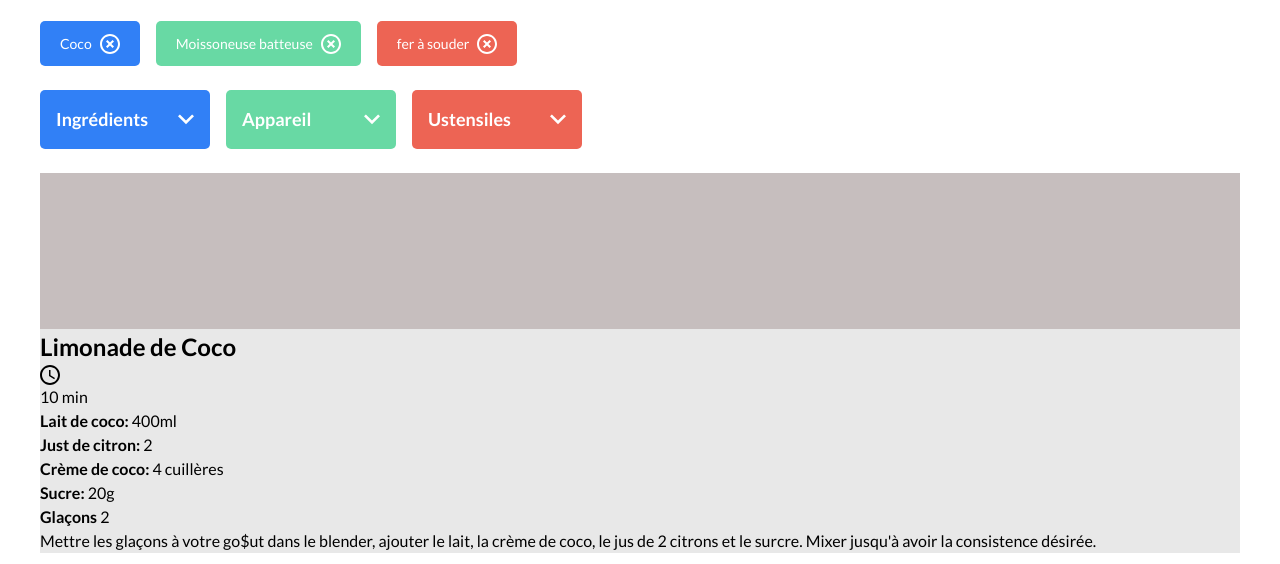
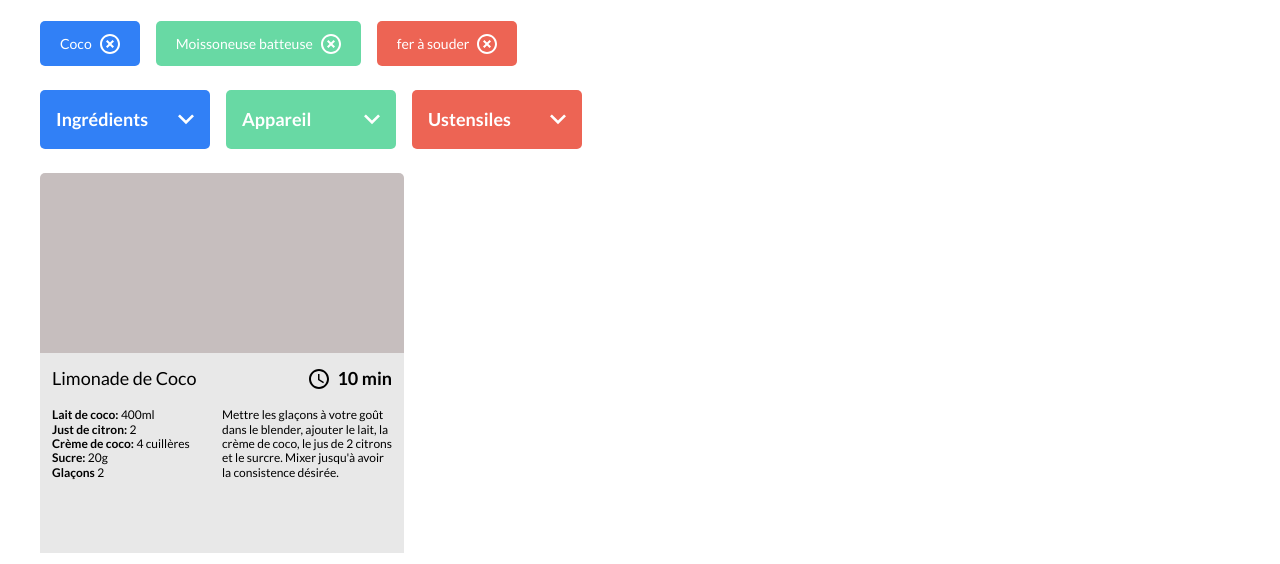
Before and after one commit to Allandrow/CyrilTiger_7_06072021, a website: page index.html in a window 1280 px wide. Shown: the part 236-800 px from the top of the page. Drawn offline with Linux system fonts and the light colour scheme.

Commit message:
integration card result

```diff
--- a/index.html
+++ b/index.html
@@ -99,7 +99,7 @@
                   </li>
                 </ul>
                 <p class="description">
-                  Mettre les glaçons à votre go$ut dans le blender, ajouter le lait, la
+                  Mettre les glaçons à votre goût dans le blender, ajouter le lait, la
                   crème de coco, le jus de 2 citrons et le surcre. Mixer jusqu'à avoir la
                   consistence désirée.
                 </p>
--- a/scss/components/_result-card.scss
+++ b/scss/components/_result-card.scss
@@ -2,6 +2,8 @@
 
 .result-card {
   height: 380px;
+  width: 364px;
+  border-radius: 5px;
   background-color: $color-background-500;
   display: flex;
   align-items: flex-end;
@@ -9,5 +11,44 @@
   &__content {
     background-color: $color-background-300;
     flex: 1;
+    padding: 0.75rem;
+    height: calc(100% - 180px);
+
+    &__head {
+      display: flex;
+      justify-content: space-between;
+      font-size: 1.125rem;
+      margin-bottom: 1rem;
+
+      h2 {
+        font-weight: 400;
+        font-size: 1em;
+      }
+
+      .timer {
+        font-weight: bold;
+        display: flex;
+        align-items: center;
+        gap: 0.5rem;
+      }
+    }
+
+    &__body {
+      font-size: 0.75rem;
+      display: flex;
+
+      ul,
+      p {
+        width: 50%;
+      }
+
+      li {
+        line-height: 1.2;
+      }
+
+      p {
+        line-height: 1.2;
+      }
+    }
   }
 }
```
Also changed, not shown: dist/css/style.css, 1 other file.
